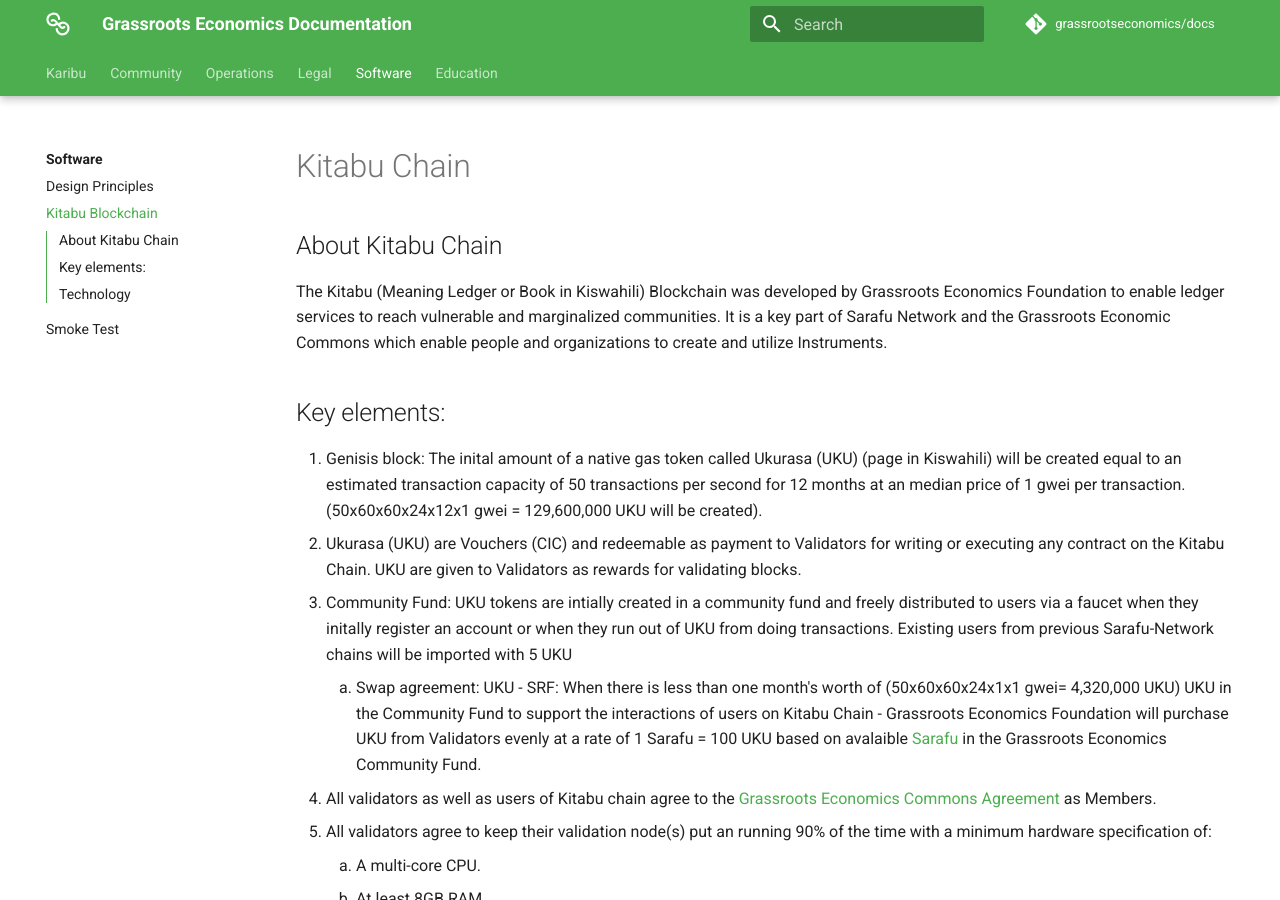
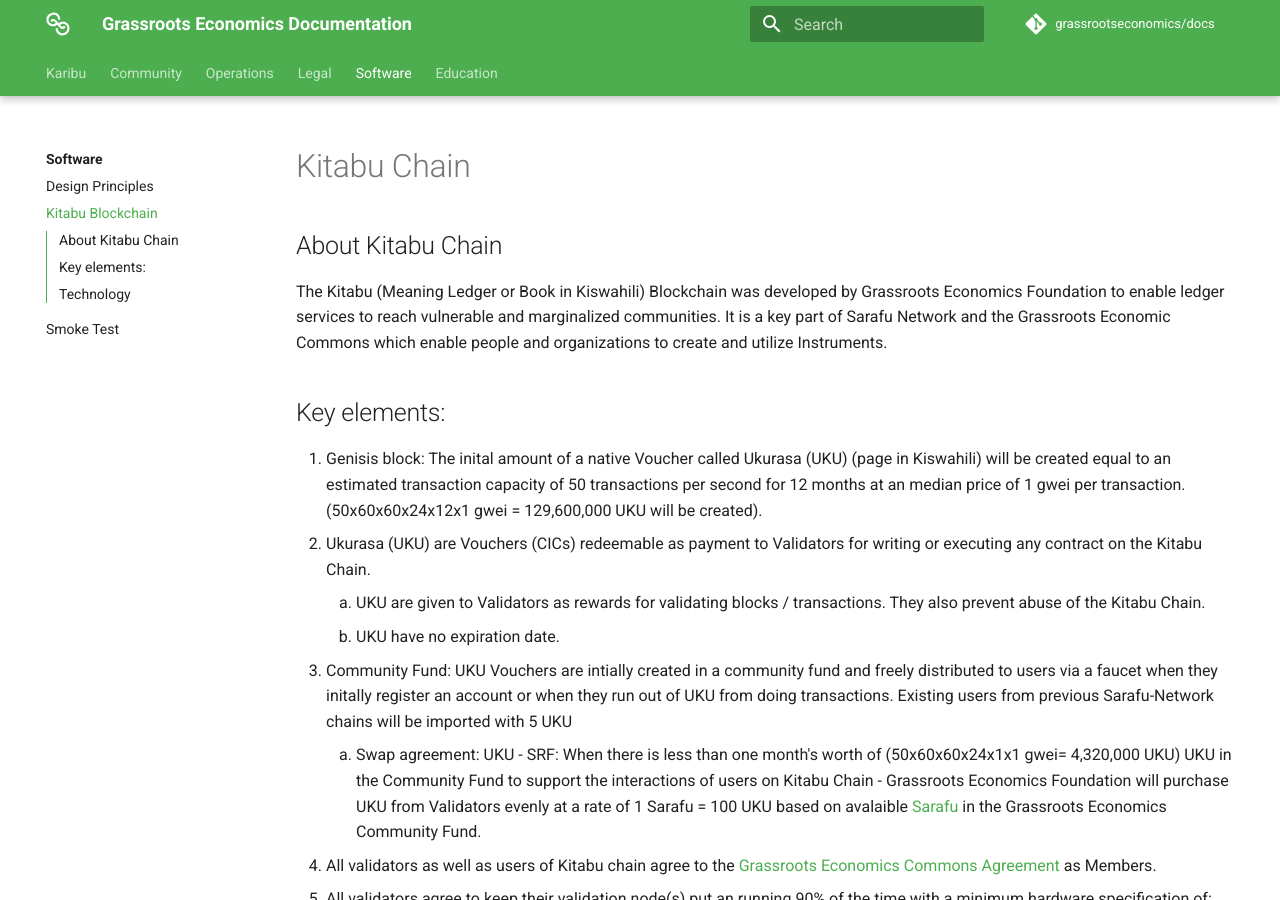
Before and after one commit to grassrootseconomics/docs.grassecon.org, an MkDocs documentation site: the page built from docs/software/kitabu.md, in a window 1280 px wide and 900 px high. Built offline with MkDocs 1.6.1 and Material for MkDocs 9.7.7, drawn with Linux system fonts in a browser that asks for light colours; comment, search, counter and statistics services are not loaded.

Commit message:
remove gas and token terms

```diff
--- a/docs/software/kitabu.md
+++ b/docs/software/kitabu.md
@@ -5,9 +5,11 @@
 The Kitabu (Meaning Ledger or Book in Kiswahili) Blockchain was developed by Grassroots Economics Foundation to enable ledger services to reach vulnerable and marginalized communities. It is a key part of Sarafu Network and the Grassroots Economic Commons which enable people and organizations to create and utilize Instruments.
 
 ## Key elements:
-1. Genisis block: The inital amount of a native gas token called Ukurasa (UKU) (page in Kiswahili) will be created equal to an estimated transaction capacity of 50 transactions per second for 12 months at an median price of 1 gwei per transaction. (50x60x60x24x12x1 gwei = 129,600,000 UKU will be created).
-1. Ukurasa (UKU) are Vouchers (CIC) and redeemable as payment to Validators for writing or executing any contract on the Kitabu Chain. UKU are given to Validators as rewards for validating blocks.
-1. Community Fund: UKU tokens are intially created in a community fund and freely distributed to users via a faucet when they initally register an account or when they run out of UKU from doing transactions. Existing users from previous Sarafu-Network chains will be imported with 5 UKU
+1. Genisis block: The inital amount of a native Voucher called Ukurasa (UKU) (page in Kiswahili) will be created equal to an estimated transaction capacity of 50 transactions per second for 12 months at an median price of 1 gwei per transaction. (50x60x60x24x12x1 gwei = 129,600,000 UKU will be created).
+1. Ukurasa (UKU) are Vouchers (CICs) redeemable as payment to Validators for writing or executing any contract on the Kitabu Chain.
+    1. UKU are given to Validators as rewards for validating blocks / transactions. They also prevent abuse of the Kitabu Chain.
+    1. UKU have no expiration date.
+1. Community Fund: UKU Vouchers are intially created in a community fund and freely distributed to users via a faucet when they initally register an account or when they run out of UKU from doing transactions. Existing users from previous Sarafu-Network chains will be imported with 5 UKU
     1. Swap agreement: UKU - SRF: When there is less than one month's worth of (50x60x60x24x1x1 gwei= 4,320,000 UKU) UKU in the Community Fund to support the interactions of users on Kitabu Chain - Grassroots Economics Foundation will purchase UKU from Validators evenly at a rate of 1 Sarafu = 100 UKU based on avalaible [Sarafu](/legal/agreement/#instruments) in the Grassroots Economics Community Fund.
 1. All validators as well as users of Kitabu chain agree to the [Grassroots Economics Commons Agreement](/legal/agreement/) as Members.
 1. All validators agree to keep their validation node(s) put an running 90% of the time with a minimum hardware specification of:
@@ -22,7 +24,6 @@
     1. Grassroots Economics Foundation will be the Chair of the quorum and enact decisions created. Voting for validators will eventually (by 2023) be automated as a contract on Kitabu Chain.
     1. No single organization including Grassroots Economics Foundation shall control or have interests or power over more than 45% of the validation nodes.
 
-
 ## Technology
 
 1. Kitabu chain is a proof of authority chain and utilizes Open Ethereum and the [Aura Consensus](https://openethereum.github.io/Aura).
```
